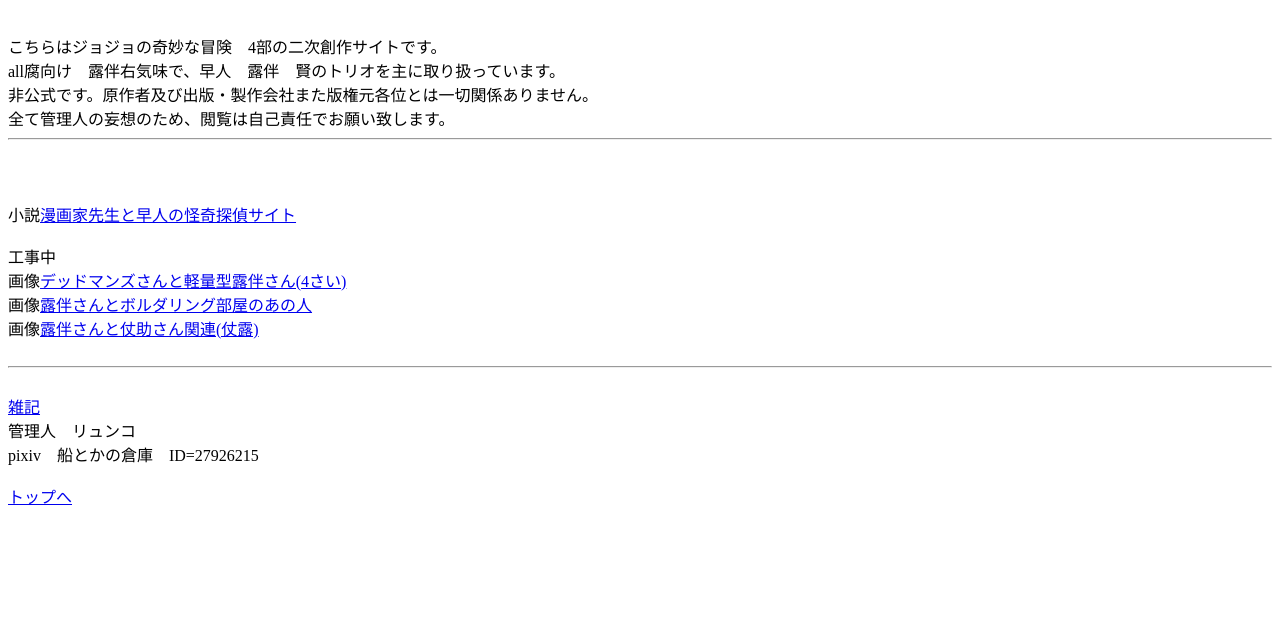
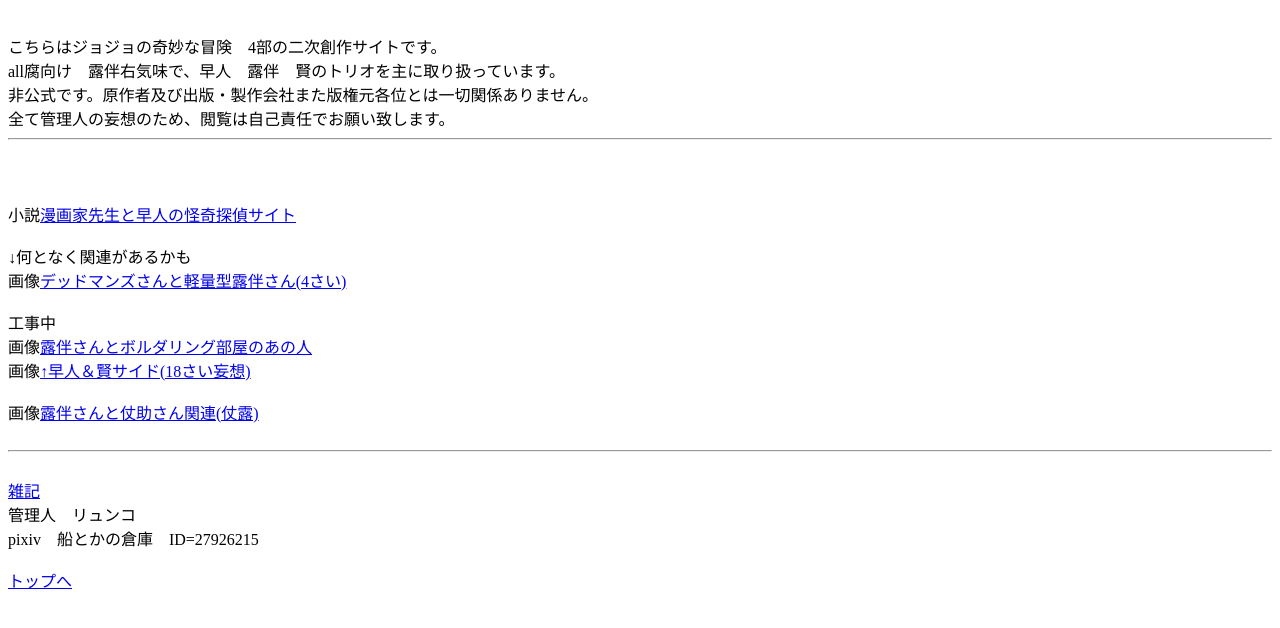
Before and after one commit to imaiiiii/jojo, a plain HTML site: page index.html in a window 1280 px wide. Shown: the part 38-666 px from the top of the page. Drawn offline with Linux system fonts and the light colour scheme.

Commit message:
Update index.html

```diff
--- a/index.html
+++ b/index.html
@@ -1,6 +1,6 @@
 <html>
 
-<head><meta charset="utf-8"><title><meta charset="utf-8">リュンコの椅子</title></head>
+<head><meta charset="utf-8"><title>リュンコの椅子</title></head><body>
 
 <h3>リュンコの椅子</h3><br>
 こちらはジョジョの奇妙な冒険　4部の二次創作サイトです。<br>
@@ -11,11 +11,14 @@
 
 <br><br><br>小説<a href= "novsen.html" >漫画家先生と早人の怪奇探偵サイト</a>
 <br><br>
-工事中<br>
+↓何となく関連があるかも<br>
 画像<a href= "dekkiraro/dekkiraro.html" >デッドマンズさんと軽量型露伴さん(4さい)
 </a>
-<br>画像<a href= "index.html" >露伴さんとボルダリング部屋のあの人</a>
-<br>画像<a href= "index.html" >露伴さんと仗助さん関連(仗露)</a>
+<br><br>工事中
+<br>画像<a href= "kankin/kankin.html" >露伴さんとボルダリング部屋のあの人</a>
+<br>画像<a href= "kankin/hk.html" >↑早人＆賢サイド(18さい妄想)</a>
+<br>
+<br>画像<a href= "jouro/jouro.html" >露伴さんと仗助さん関連(仗露)</a>
 
 <br><br>
 <hr>
```
